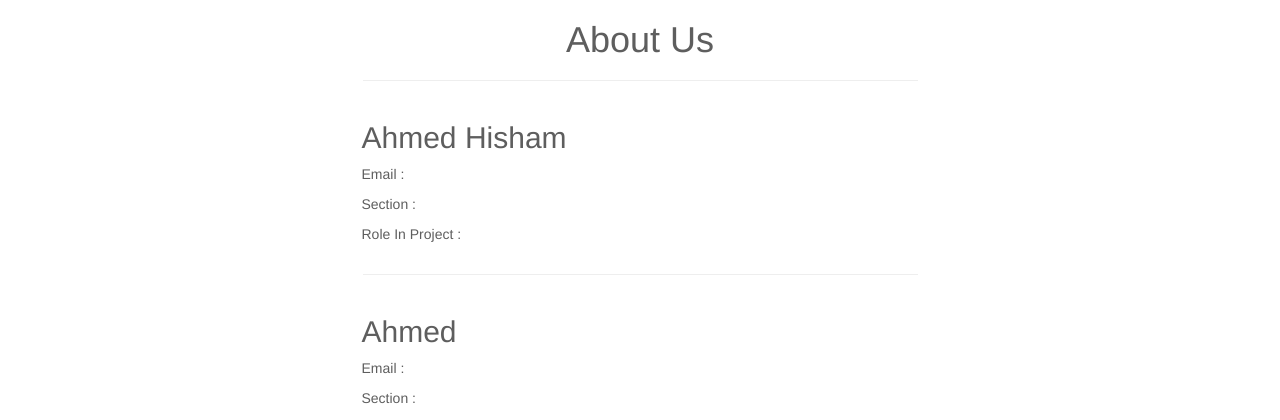
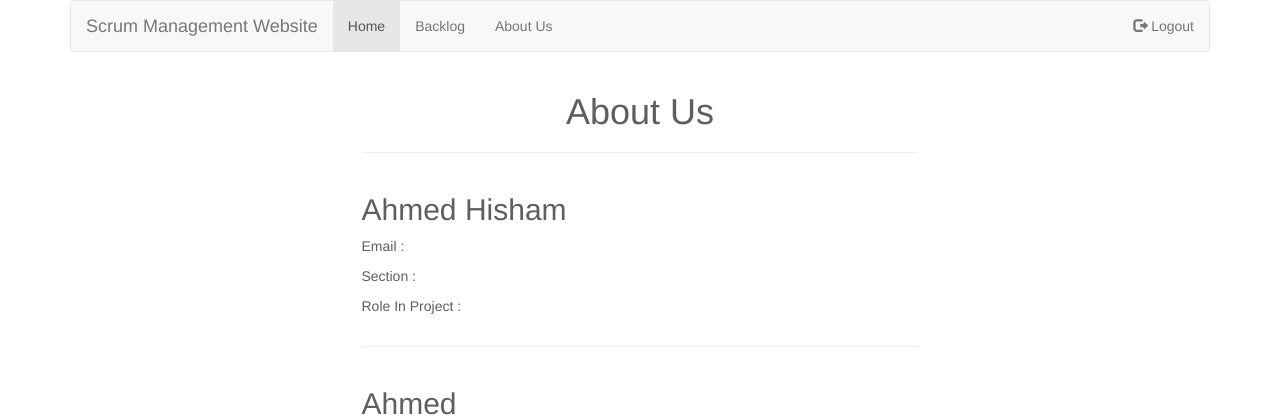
Before and after one commit to RemonIbrahimNashed/ScrumManagementSystem, a Django app: page /about/ in a window 1280 px wide. Shown: the top 420 px of the page. Run offline with Django 3.2, Linux system fonts and the light colour scheme; some libraries are stand-ins or nearby versions.

Commit message:
Update base.html

```diff
--- a/templates/base.html
+++ b/templates/base.html
@@ -16,6 +16,22 @@
   </head>
   <body class="container">
 
+    <nav class="navbar navbar-default">
+      <div class="container-fluid">
+        <div class="navbar-header">
+          <span class="navbar-brand" href="#">Scrum Management Website</span>
+        </div>
+        <ul class="nav navbar-nav">
+          <li class="active"><a href="#">Home</a></li>
+          <li><a href="{% url 'home'  %}">Backlog</a></li>
+          <li><a href="{% url 'about'  %}">About Us</a></li>
+        </ul>
+        <ul class="nav navbar-nav navbar-right">
+          <li><a href="{% url 'logout' %}"><span class="glyphicon glyphicon-log-out"></span> Logout</a></li>
+        </ul>
+      </div>
+    </nav>
+
         {% block heading %}
         {% endblock %}
 
```
